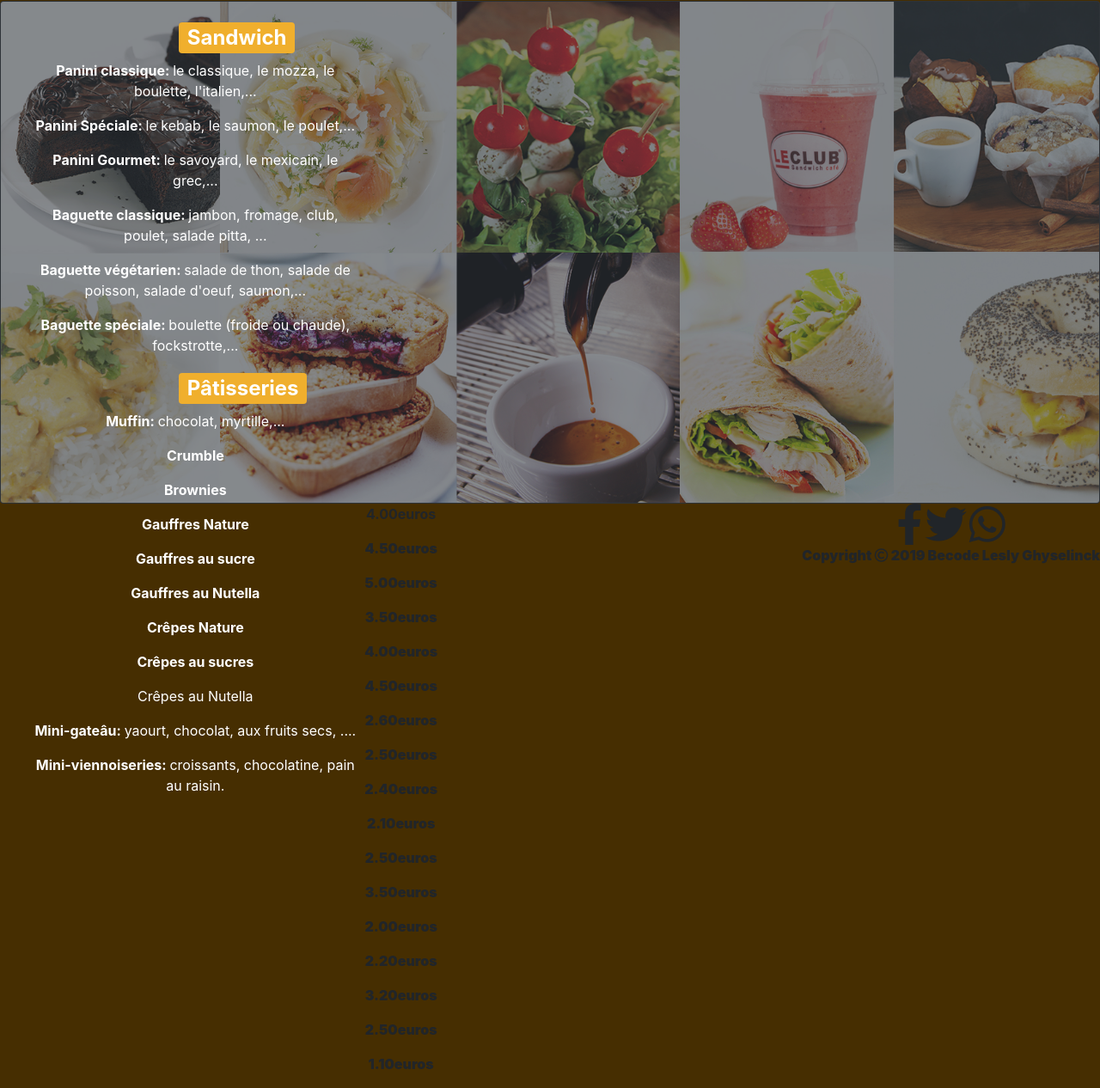
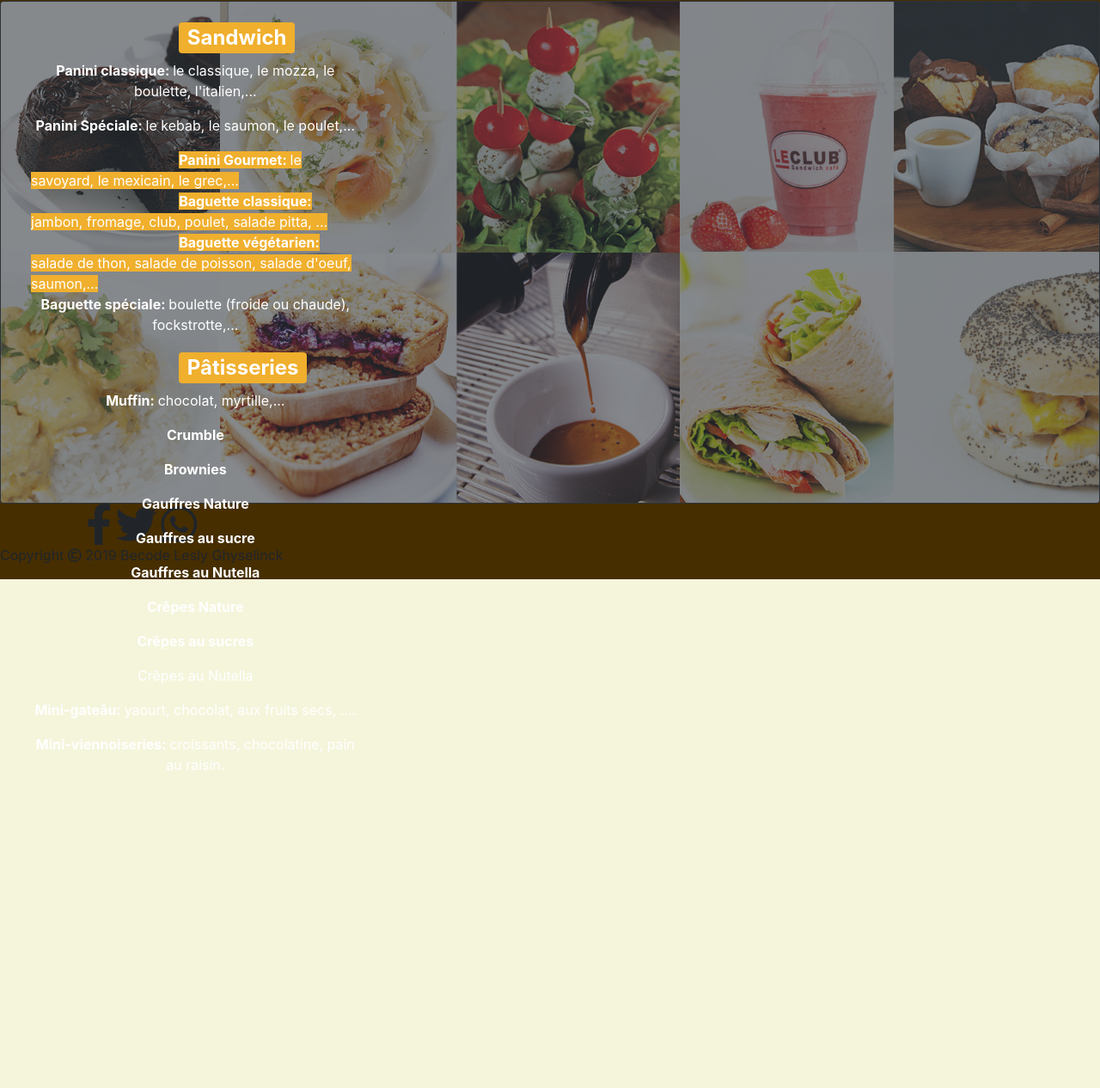
Before and after one commit to Lesly1994/Poki-Cafe, a plain HTML site: page carte.html in a window 1280 px wide. Shown: the part 462-1728 px from the top of the page at 86% size. After the commit the page ends 1364 px from the top, so only its background shows below. Drawn offline with nearby package versions, Linux system fonts and the light colour scheme.

Commit message:
carte/menu

```diff
--- a/carte.html
+++ b/carte.html
@@ -60,10 +60,10 @@
                         <p class="card-text"><strong>Panini classique: </strong>le classique, le mozza, le boulette,
                             l'italien,...</p>
                         <p><strong>Panini Spéciale: </strong> le kebab, le saumon, le poulet,...</p>
-                        <p><strong>Panini Gourmet: </strong> le savoyard, le mexicain, le grec,...</p>
-                        <p><strong>Baguette classique: </strong>jambon, fromage, club, poulet, salade pitta, ...</p>
-                        <p><strong>Baguette végétarien: </strong>salade de thon, salade de poisson, salade d'oeuf,
-                            saumon,...</p>
+                        <span><strong>Panini Gourmet: </strong> le savoyard, le mexicain, le grec,...</span>
+                        <span><strong>Baguette classique: </strong>jambon, fromage, club, poulet, salade pitta, ...</span>
+                        <span><strong>Baguette végétarien: </strong>salade de thon, salade de poisson, salade d'oeuf,
+                            saumon,...</span>
                         <p><strong>Baguette spéciale: </strong> boulette (froide ou chaude), fockstrotte,...</p>
                         <h2><span class="badge badge-secondary">Pâtisseries</span></h2>
                         <p><strong>Muffin: </strong>chocolat, myrtille,...</p>
@@ -80,28 +80,6 @@
                         <p><strong>Mini-gateâu: </strong> yaourt, chocolat, aux fruits secs, ....</p>
                         <p><strong>Mini-viennoiseries: </strong>croissants, chocolatine, pain au raisin.</p>
                     </article>
-                </article>
-            </section>
-            <section class="col-sm">
-                <article class="prix">
-                    <p class="card-text"><strong>4.00euros<strong></p>
-                    <p><strong>4.50euros</strong></p>
-                    <p><strong>5.00euros</strong></p>
-                    <p><strong>3.50euros</strong></p>
-                    <p><strong>4.00euros</strong></p>
-                    <p><strong>4.50euros</strong></p>
-                    <h2><span></span></h2>
-                    <p><strong>2.60euros</strong></p>
-                    <p><strong>2.50euros</strong></p>
-                    <p><strong>2.40euros</strong></p>
-                    <p><strong>2.10euros</strong></p>
-                    <p><strong>2.50euros</strong></p>
-                    <p><strong>3.50euros</strong></p>
-                    <p><strong>2.00euros</strong></p>
-                    <p><strong>2.20euros</strong></p>
-                    <p><strong>3.20euros</strong></p>
-                    <p><strong>2.50euros</strong></p>
-                    <p><strong>1.10euros</strong></p>
                 </article>
             </section>
             <!-- <section class="card bg-dark text-white drink">
```
Also changed, not shown: assets/scss/style-carte.scss (+1 -6 lines), assets/scss/style-carte.css, 1 other file.
